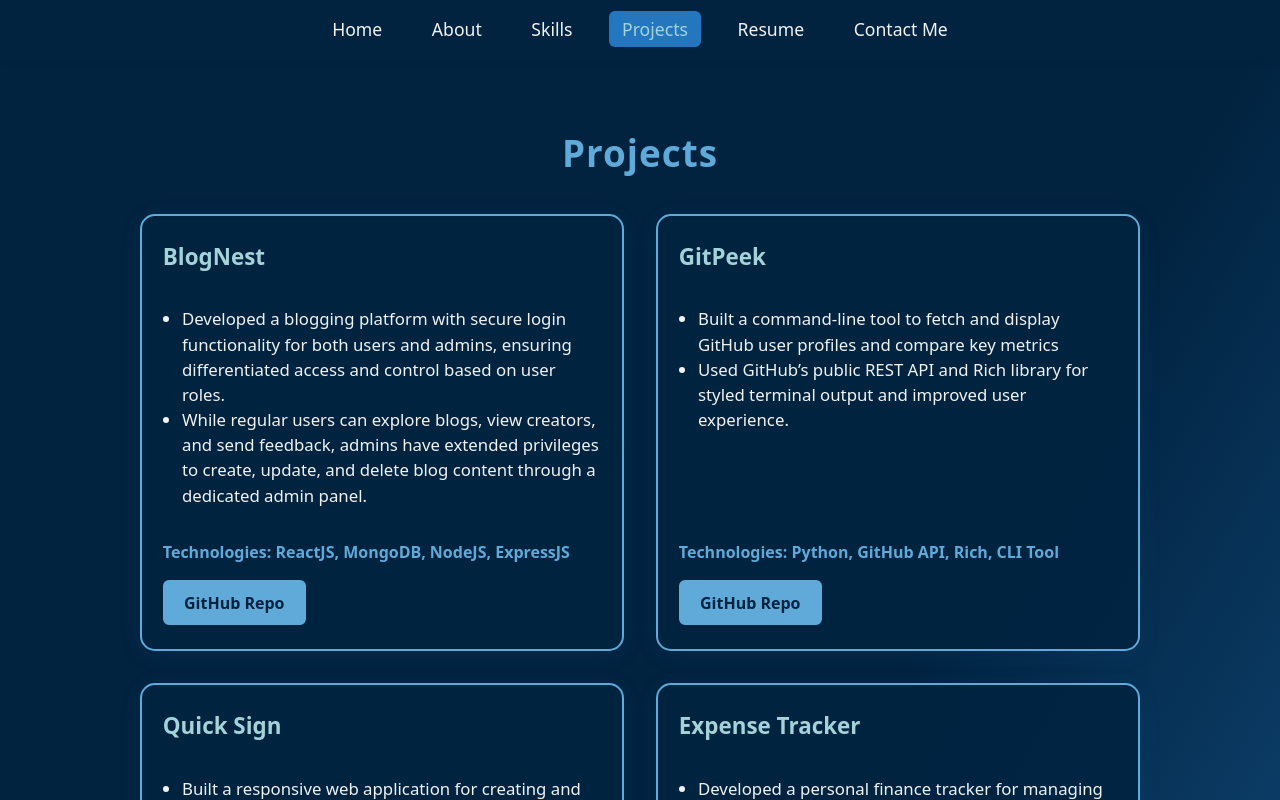
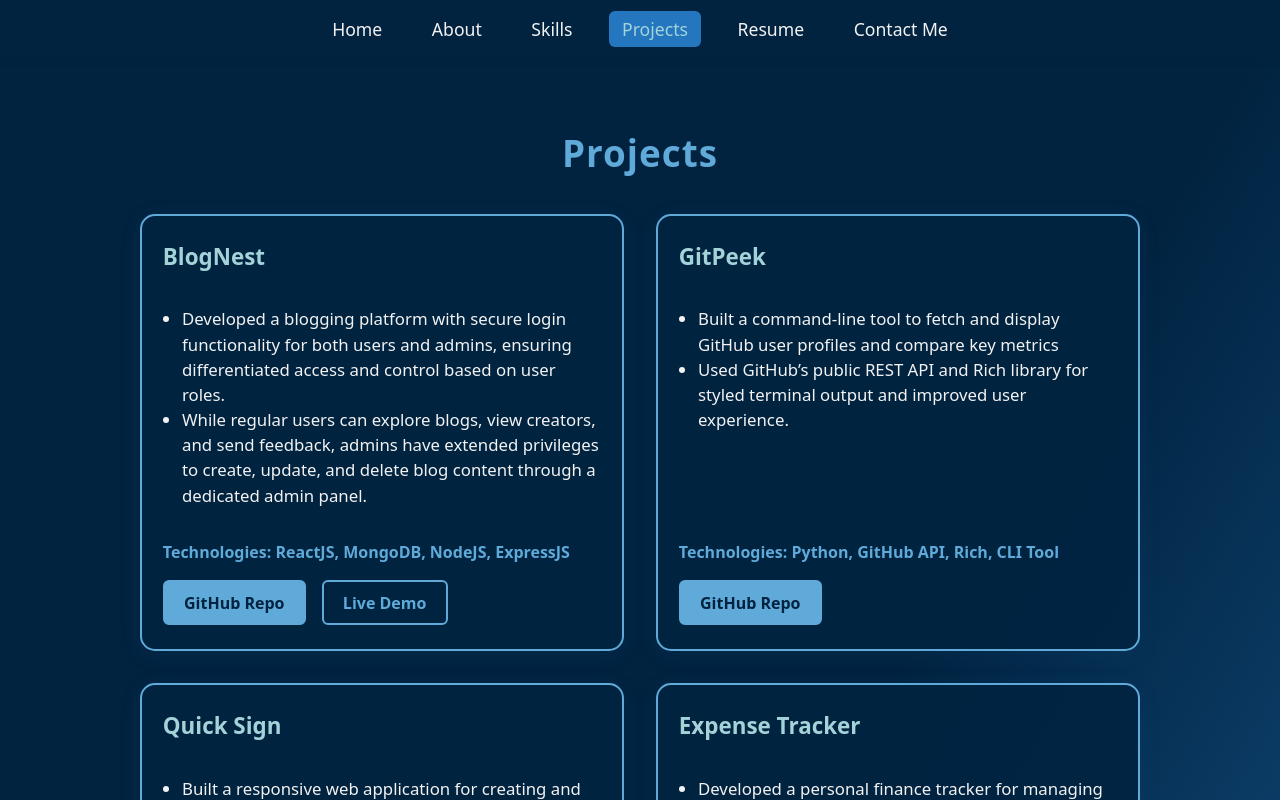
Before and after one commit to urzarai/PersonalPortfolio, a React (Vite) app: page /projects in a window 1280 px wide. Built offline with nearby package versions, Linux system fonts and the light colour scheme.

Commit message:
BlogNest demo link

```diff
--- a/src/pages/Projects.jsx
+++ b/src/pages/Projects.jsx
@@ -9,9 +9,9 @@ const projects = [
       "While regular users can explore blogs, view creators, and send feedback, admins have extended privileges to create, update, and delete blog content through a dedicated admin panel."
     ],
     tech: "ReactJS, MongoDB, NodeJS, ExpressJS",
-    liveDemo: "",
+    liveDemo: "https://blog-nest-qzt4.vercel.app/",
     gitRepo: "https://github.com/urzarai/BlogNest",
-    hasLiveDemo: false
+    hasLiveDemo: true
   },
     {
     title: "GitPeek",
```
